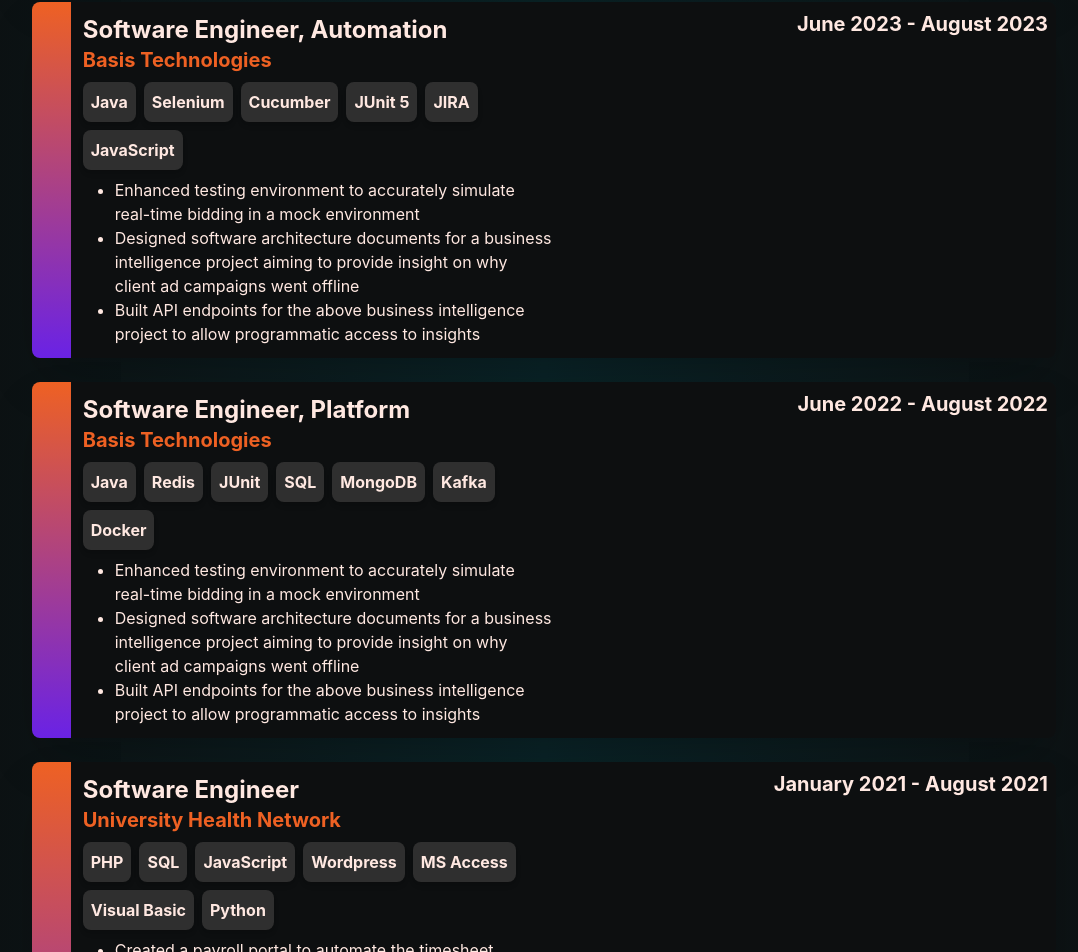
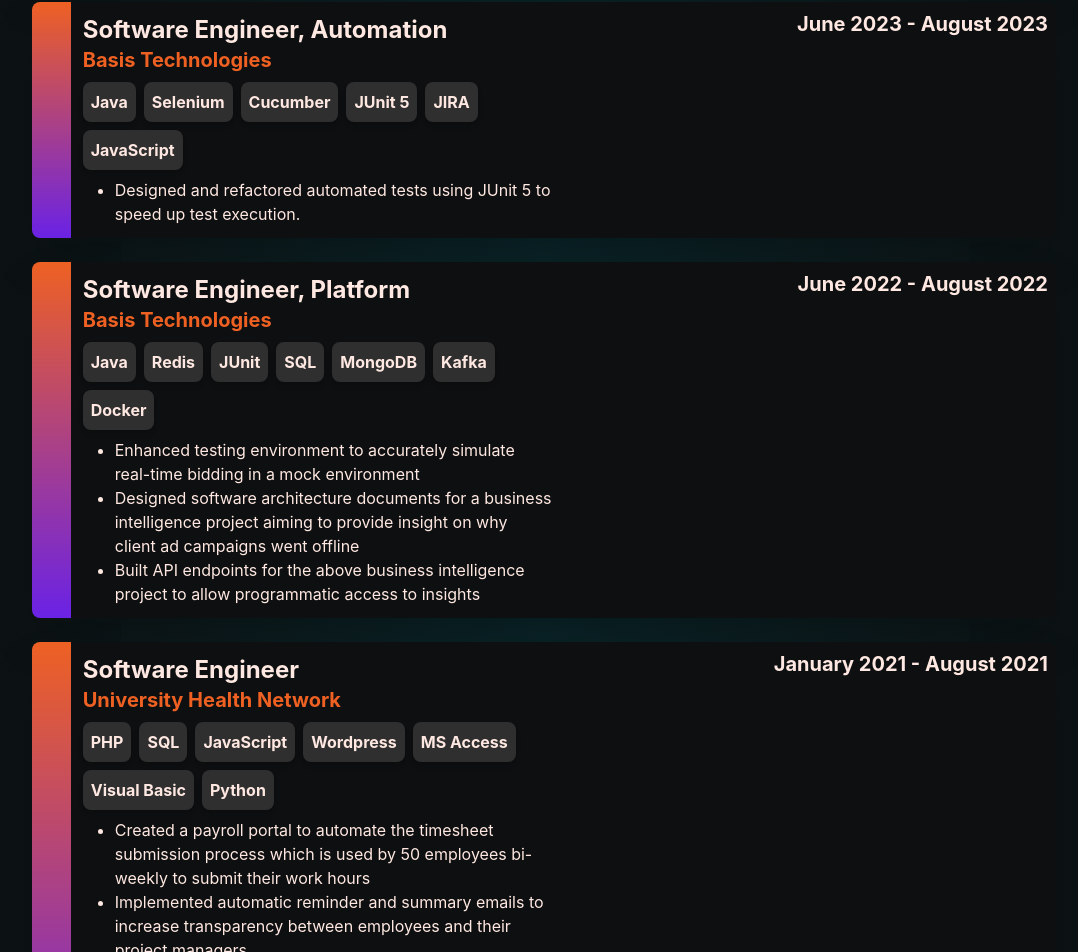
Before and after one commit to Mitravasu/PortfolioSite, a React (Create React App) app: page / in a window 1280 px wide. Shown: the part 1470-2422 px from the top of the page, without its empty margins (96-1174 px from the left). Built offline with nearby package versions, Linux system fonts and the light colour scheme.

Commit message:
[develop] Updated information

```diff
--- a/src/components/Experience.js
+++ b/src/components/Experience.js
@@ -23,9 +23,7 @@
             image: 'basis.png',
             tech: ['Java', 'Selenium', 'Cucumber', 'JUnit 5', 'JIRA', 'JavaScript'],
             description: [
-                'Enhanced testing environment to accurately simulate real-time bidding in a mock environment',
-                'Designed software architecture documents for a business intelligence project aiming to provide insight on why client ad campaigns went offline',
-                'Built API endpoints for the above business intelligence project to allow programmatic access to insights'
+                'Designed and refactored automated tests using JUnit 5 to speed up test execution.',
             ]
         },
         {
```
